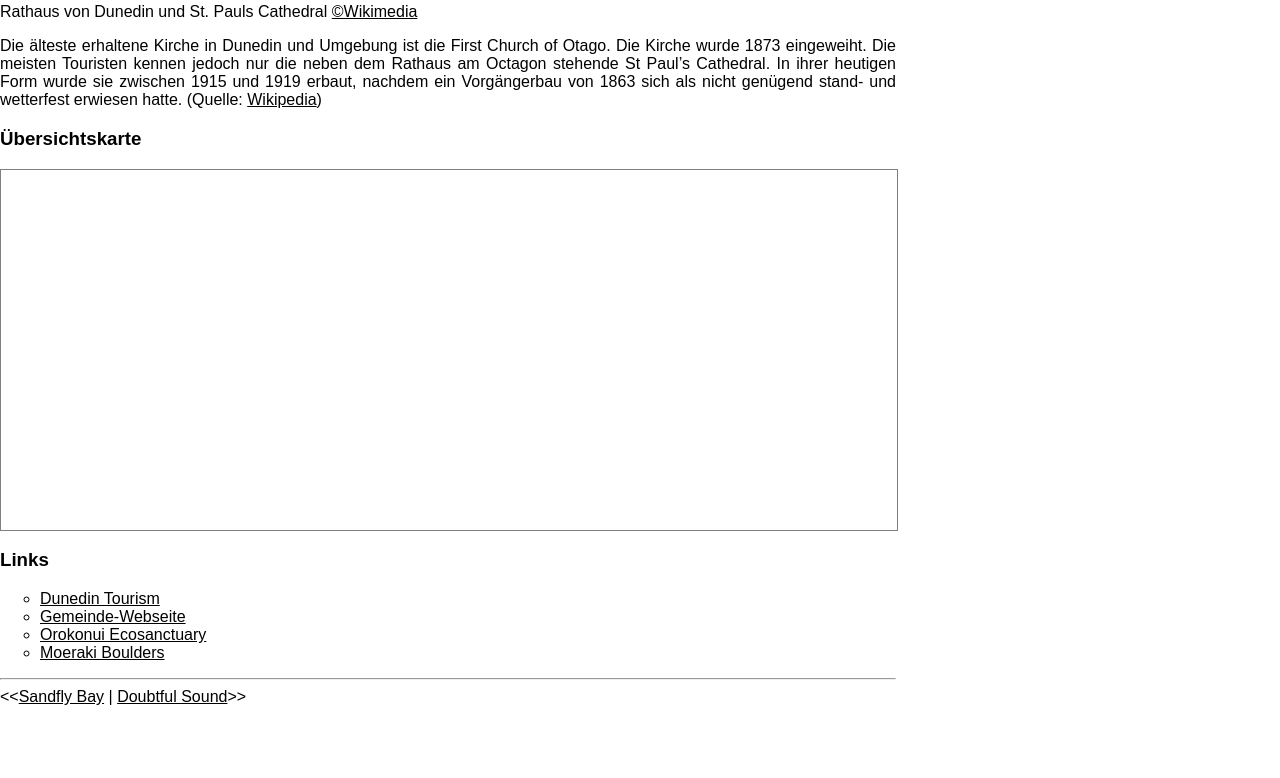
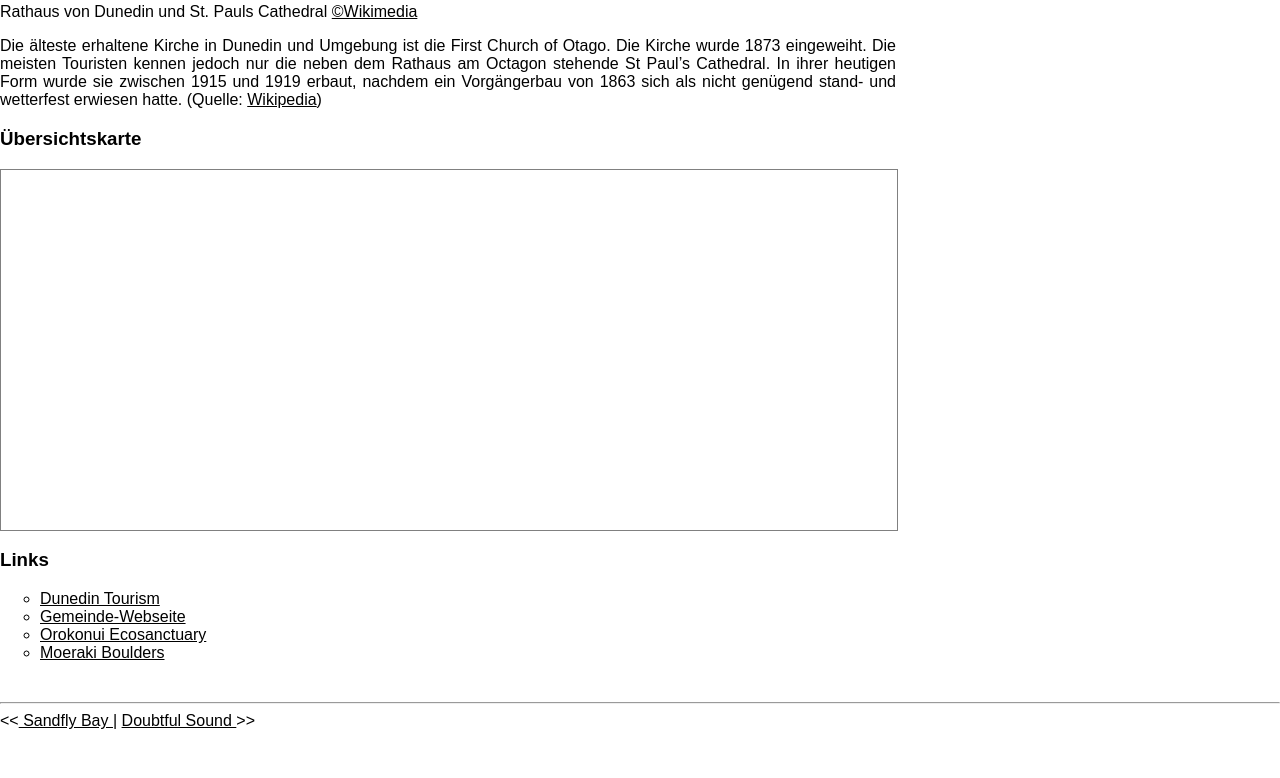
Before and after one commit to elsa-ve/elsa-ve.github.io, a plain HTML site: page nz/index.html in a window 1280 px wide. Shown: the part 1406-2184 px from the top of the page. Before the commit the page ends 2112 px from the top, so only its background shows below. Drawn offline with Linux system fonts and the light colour scheme.

Commit message:
Footer gestyled

```diff
--- a/nz/index.html
+++ b/nz/index.html
@@ -61,16 +61,16 @@
                 <li><a href="https://orokonui.nz/">Orokonui Ecosanctuary</a></li>
                 <li><a href="https://www.moerakiboulders.com/">Moeraki Boulders</a></li>
             </ul>
+    </main>
 
-            <hr>
+    <footer>
+        <hr>
+             <nav>
+                 &lt;&lt;<a href="https://feielp98.github.io/nz"> Sandfly Bay </a> |
+                 <a href="https://maustrappl.github.io/nz"> Doubtful Sound </a>&gt;&gt;
+             </nav>
+    </footer>
 
-            <footer>
-                <nav>
-                    &lt;&lt;<a href="https://feielp98.github.io/nz">Sandfly Bay</a> |
-                    <a href="https://maustrappl.github.io/nz">Doubtful Sound</a>&gt;&gt;
-                </nav>
-            </footer>
-    </main>
 </body>
 
 </html>
--- a/nz/main.css
+++ b/nz/main.css
@@ -61,3 +61,8 @@ main ul {
    list-style-type: circle;
    color: black;
 }
+
+footer {
+   width: 100%;
+   padding: 1em 0 3em 0;
+}
```
